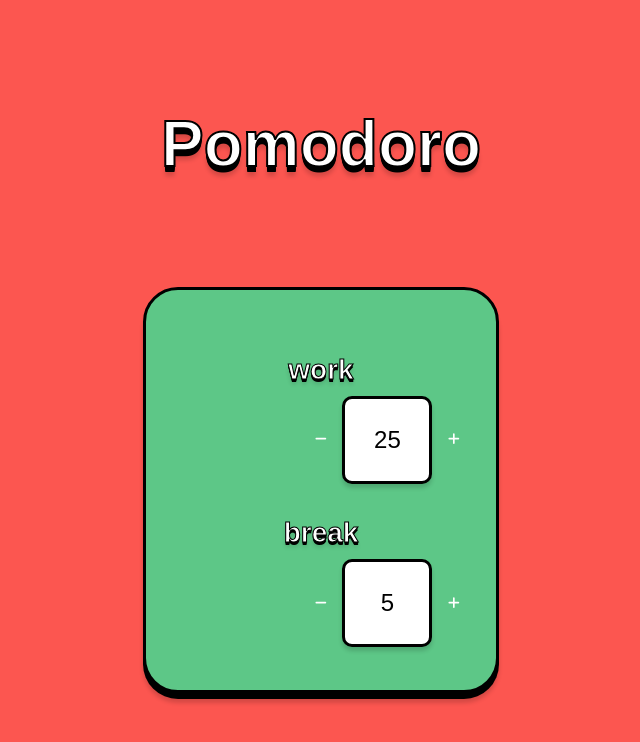
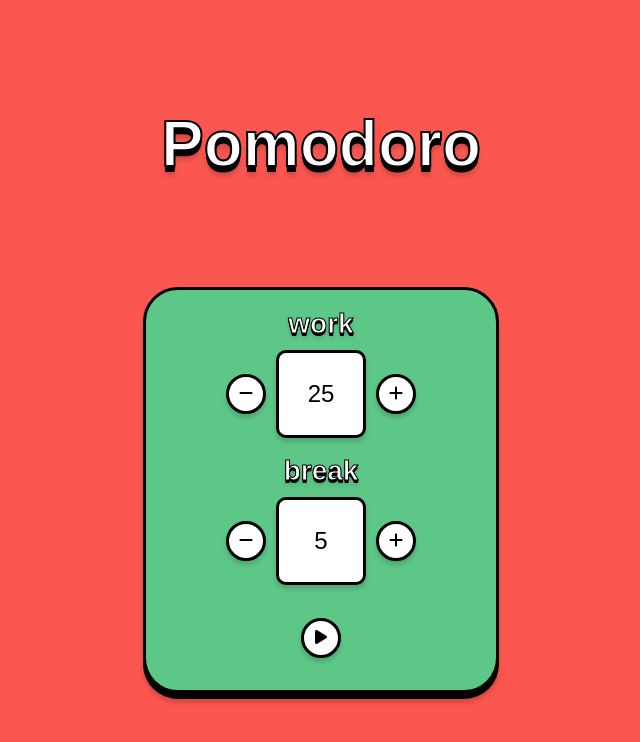
Before and after one commit to ibraE1/react-pomodoro, a React (Create React App) app: page / in a window 1280 px wide. Shown: the top 742 px of the page, without its empty margins (319-959 px from the left). Built offline with nearby package versions, Linux system fonts and the light colour scheme.

Commit message:
Finished timer setting menu

```diff
--- a/src/App.js
+++ b/src/App.js
@@ -6,11 +6,24 @@ import Options from "./components/Options";
 function App() {
   const [workTime, setWorkTime] = useState(25);
   const [breakTime, setBreakTime] = useState(5);
+  const [timerVisibility, setTimerVisibility] = useState(false);
 
   return (
     <div className="App">
       <h1 className="title">Pomodoro</h1>
-      <Options></Options>
+      {timerVisibility ? (
+        <Timer {...{ workTime, breakTime }} />
+      ) : (
+        <Options
+          {...{
+            workTime,
+            setWorkTime,
+            breakTime,
+            setBreakTime,
+            setTimerVisibility,
+          }}
+        ></Options>
+      )}
     </div>
   );
 }
--- a/src/components/Options.js
+++ b/src/components/Options.js
@@ -1,11 +1,29 @@
 import Stepper from "./Stepper";
 import "./Options.scss";
+import { FontAwesomeIcon } from "@fortawesome/react-fontawesome";
+import { faPlay } from "@fortawesome/free-solid-svg-icons";
 
-const Options = () => {
+const Options = ({
+  workTime,
+  setWorkTime,
+  breakTime,
+  setBreakTime,
+  setTimerVisibility,
+}) => {
   return (
     <div className="Options">
-      <Stepper name="work" value={25}></Stepper>
-      <Stepper name="break" value={5}></Stepper>
+      <Stepper name="work" value={workTime} setValue={setWorkTime}></Stepper>
+      <Stepper name="break" value={breakTime} setValue={setBreakTime}></Stepper>
+      <div className="container">
+        <button
+          className="continue"
+          onClick={() => {
+            setTimerVisibility(true);
+          }}
+        >
+          <FontAwesomeIcon icon={faPlay}></FontAwesomeIcon>
+        </button>
+      </div>
     </div>
   );
 };
--- a/src/components/Options.scss
+++ b/src/components/Options.scss
@@ -11,4 +11,44 @@
   background-color: variables.$green;
   border: 3px solid black;
   box-shadow: 0 6px 0 0 black, rgba(0, 0, 0, 0.16) 0px 10px 4px;
+
+  .steppers {
+    display: flex;
+    flex-direction: column;
+    justify-content: space-around;
+    align-items: center;
+    height: 100%;
+  }
+
+  .container {
+    width: 50px;
+    height: 50px;
+    display: flex;
+    justify-content: center;
+    align-items: center;
+  }
+
+  .continue {
+    width: 40px;
+    height: 40px;
+    border-radius: 50%;
+    background-color: white;
+    color: black;
+    border: 3px solid black;
+    box-shadow: variables.$shadow;
+    transition: all 0.1s ease;
+    font-size: 16px;
+    text-align: center;
+    line-height: normal;
+
+    &:hover {
+      box-shadow: 0px 8px 4px rgba(0, 0, 0, 0.16), 0 4px 0 0 black;
+      margin-top: -10px;
+    }
+
+    &:active {
+      margin-top: 0px;
+      box-shadow: variables.$shadow;
+    }
+  }
 }
--- a/src/components/Stepper.js
+++ b/src/components/Stepper.js
@@ -1,18 +1,23 @@
+import { FontAwesomeIcon } from "@fortawesome/react-fontawesome";
 import { faMinus, faPlus } from "@fortawesome/free-solid-svg-icons";
-import { FontAwesomeIcon } from "@fortawesome/react-fontawesome";
 import "./Stepper.scss";
 
-const Stepper = ({ name, value }) => {
+const Stepper = ({ name, value, setValue }) => {
   return (
     <div className="Stepper">
       <h1 className="name">{name}</h1>
       <div className="controls">
-        <button className="operator">
-          <FontAwesomeIcon icon={faMinus} inverse></FontAwesomeIcon>
+        <button className="operator" onClick={() => setValue(value - 1)}>
+          <FontAwesomeIcon icon={faMinus}></FontAwesomeIcon>
         </button>
-        <input className="counter" type="number" value={value} />
-        <button className="operator">
-          <FontAwesomeIcon icon={faPlus} inverse></FontAwesomeIcon>
+        <input
+          className="counter"
+          type="number"
+          value={value}
+          onChange={(e) => setValue(e.target.value)}
+        />
+        <button className="operator" onClick={() => setValue(value + 1)}>
+          <FontAwesomeIcon icon={faPlus}></FontAwesomeIcon>
         </button>
       </div>
     </div>
--- a/src/components/Stepper.scss
+++ b/src/components/Stepper.scss
@@ -12,7 +12,6 @@ input[type="number"] {
 }
 
 .Stepper {
-  height: 25%;
   width: min(70%, 350px);
   display: flex;
   flex-direction: column;
@@ -31,14 +30,33 @@ input[type="number"] {
 
   .controls {
     display: flex;
-    justify-content: space-evenly;
+    justify-content: center;
     align-items: center;
-    width: 10%;
+    width: 100%;
   }
 
   .operator {
-    background: none;
-    border: none;
+    width: 40px;
+    height: 40px;
+    border-radius: 50%;
+    background-color: white;
+    color: black;
+    border: 3px solid black;
+    box-shadow: variables.$shadow;
+    transition: all 0.1s ease;
+    font-size: 16px;
+    text-align: center;
+    line-height: normal;
+
+    &:hover {
+      box-shadow: 0px 8px 4px rgba(0, 0, 0, 0.16), 0 4px 0 0 black;
+      margin-top: -10px;
+    }
+
+    &:active {
+      margin-top: 0px;
+      box-shadow: variables.$shadow;
+    }
   }
 
   .counter {
```
